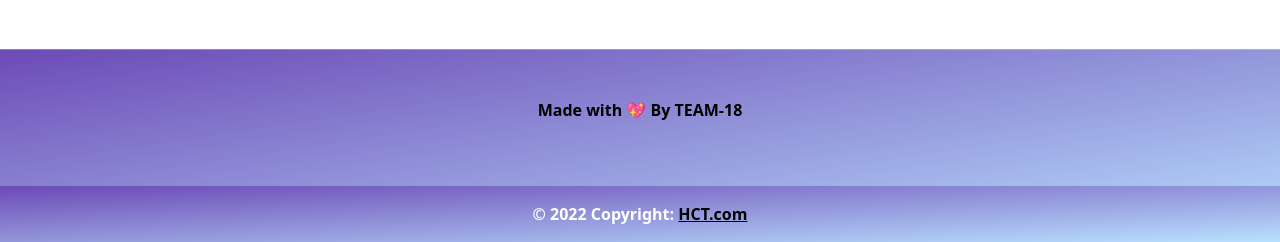
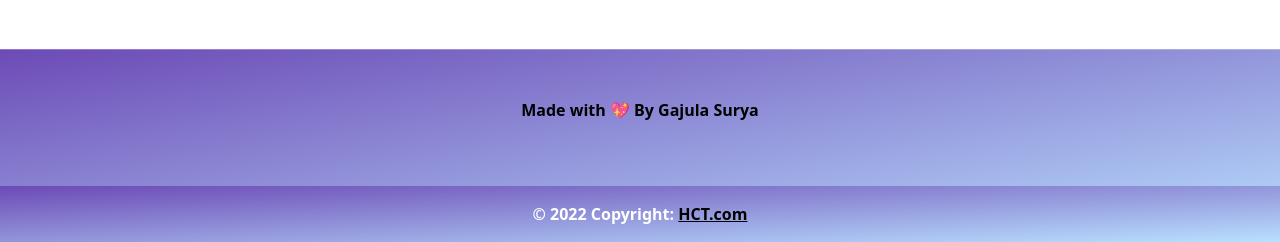
Before and after one commit to surya3652/Heart-care-Taker, a Flask app: page / in a window 1280 px wide. Shown: the part 1636-1878 px from the top of the page. Run offline with Flask 2, Linux system fonts and the light colour scheme; parts of the project's set-up code (start-up, migrations or seed data) failed here and were passed over.

Commit message:
Update homepage.html
updated footer

```diff
--- a/templates/homepage.html
+++ b/templates/homepage.html
@@ -113,7 +113,7 @@
           <div class="row d-flex justify-content-center">
             <div class="col-lg-8">
               <p style="color:#000000;">
-                Made with 💖 By TEAM-18
+                Made with 💖 By Gajula Surya
               </p>
             </div>
           </div>
```
